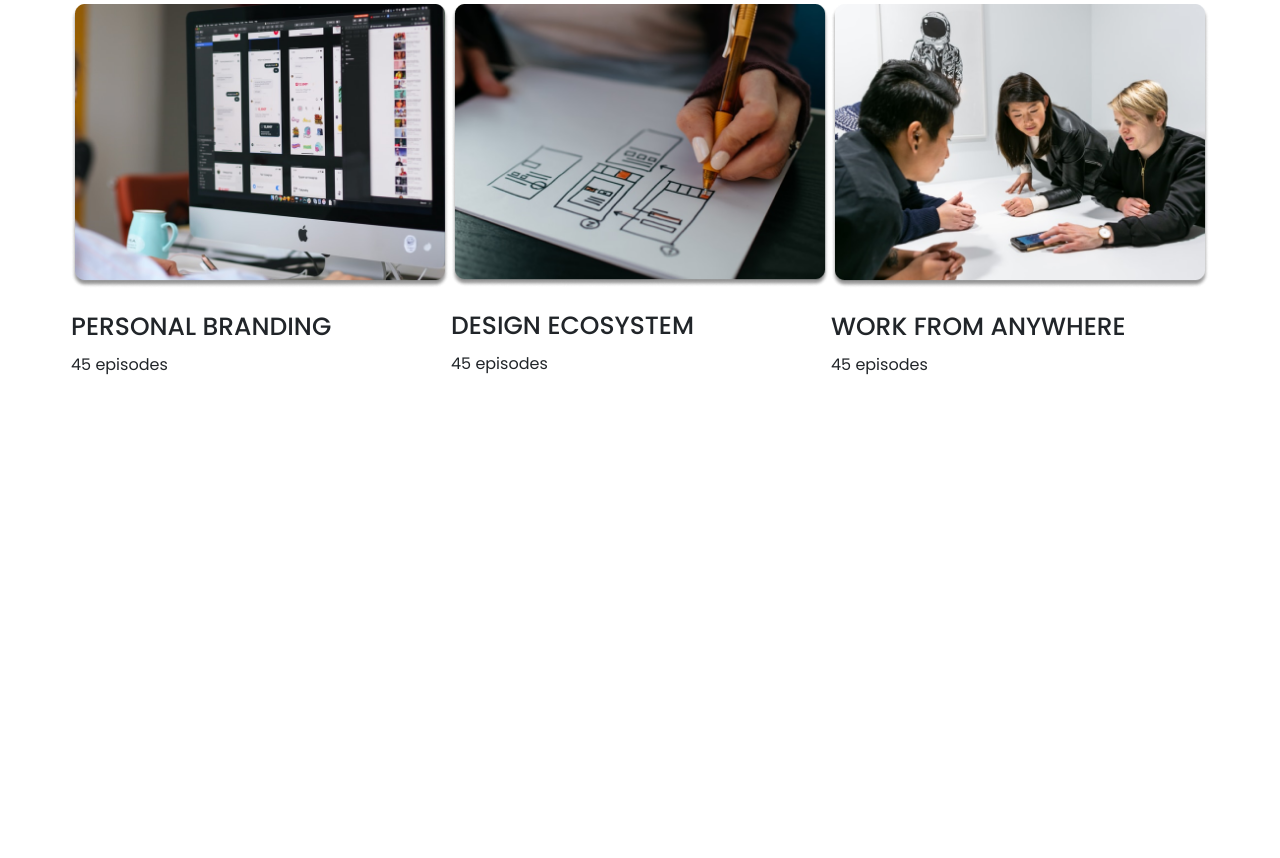
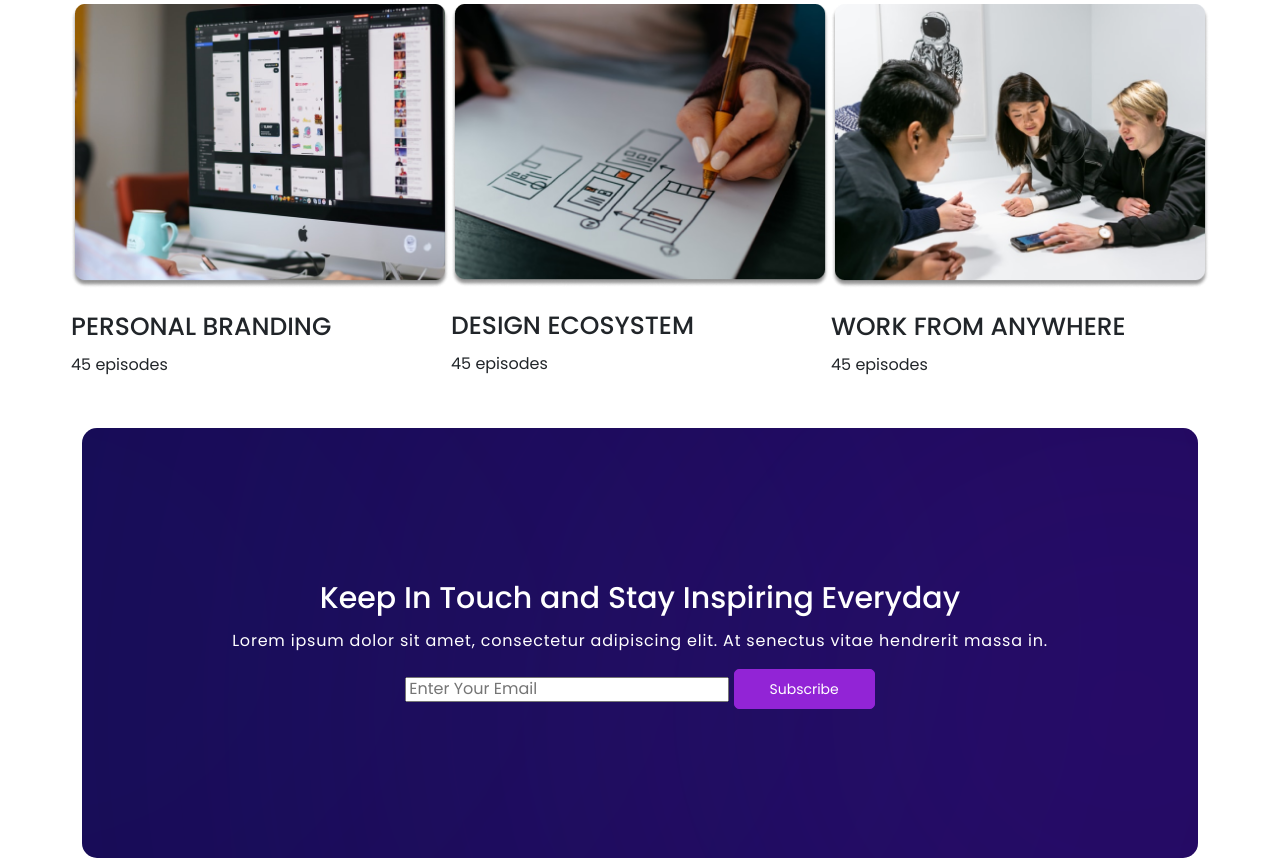
Before and after one commit to innabatalova/Podcast-lending, a plain HTML site: page index.html in a window 1280 px wide. Shown: the part 3085-3943 px from the top of the page. Before the commit the page ends 3513 px from the top, so only its background shows below. Drawn offline with Linux system fonts and the light colour scheme.

Commit message:
Create: added section search part 1

```diff
--- a/index.html
+++ b/index.html
@@ -418,5 +418,30 @@
       <!-- /.container -->
     </section>
     <!-- /.newslist -->
+    <section class="search">
+      <div class="container">
+        <div class="search__wrapper">
+          <h2 class="search__title">
+            Keep In Touch and Stay Inspiring Everyday
+          </h2>
+          <p class="search__text">
+            Lorem ipsum dolor sit amet, consectetur adipiscing elit. At senectus
+            vitae hendrerit massa in.
+          </p>
+          <form action="#" class="search__form">
+            <input
+              type="text"
+              class="search__input"
+              placeholder="Enter Your Email"
+            />
+            <button class="search__button button" type="submit">
+              Subscribe
+            </button>
+          </form>
+        </div>
+      </div>
+      <!-- /.container -->
+    </section>
+    <!-- /.search -->
   </body>
 </html>
--- /dev/null
+++ b/sass/_search.sass
@@ -0,0 +1,66 @@
+.search
+
+  &__wrapper
+    position: relative
+    display: flex
+    align-items: center
+    justify-content: center
+    flex-direction: column
+    height: 430px
+    background-color: #17044D
+    border-radius: 15px
+    color: white
+    z-index: -2
+    overflow: hidden
+
+    &:after
+      content: ''
+      position: absolute
+      top: 0
+      left: -25%
+      width: 500px
+      height: 415px
+      border-radius: 50%
+      background: #0EA3E3
+      filter: blur(600px)
+      z-index: -1
+
+    &:before
+      content: ''
+      position: absolute
+      top: 0
+      right: -25%
+      width: 700px
+      height: 570px
+      border-radius: 50%
+      background: #6C22C9
+      filter: blur(400px)
+      z-index: -1
+
+  &__title
+    font-style: normal
+    font-weight: 500
+    font-size: 30px
+    line-height: 45px
+
+  &__text
+    font-style: normal
+    font-weight: normal
+    font-size: 16px
+    line-height: 24px
+    letter-spacing: 0.05em
+
+  &__button
+    padding: 9px 35px
+    font-style: normal
+    font-weight: normal
+    font-size: 14px
+    line-height: 21px
+    height: 40px
+    background-color: #9224D6
+    border: 1px solid #9224D6
+    border-radius: 5px
+    color: white
+
+    &:hover, &:focus
+      background-color: #e6e2e9
--- a/sass/style.sass
+++ b/sass/style.sass
@@ -3,3 +3,4 @@
 @import _main.sass
 @import _article.sass
 @import _newslist.sass
+@import _search.sass
```
Also changed, not shown: css/style.css, image/search-bg.png (added), 1 other file.
